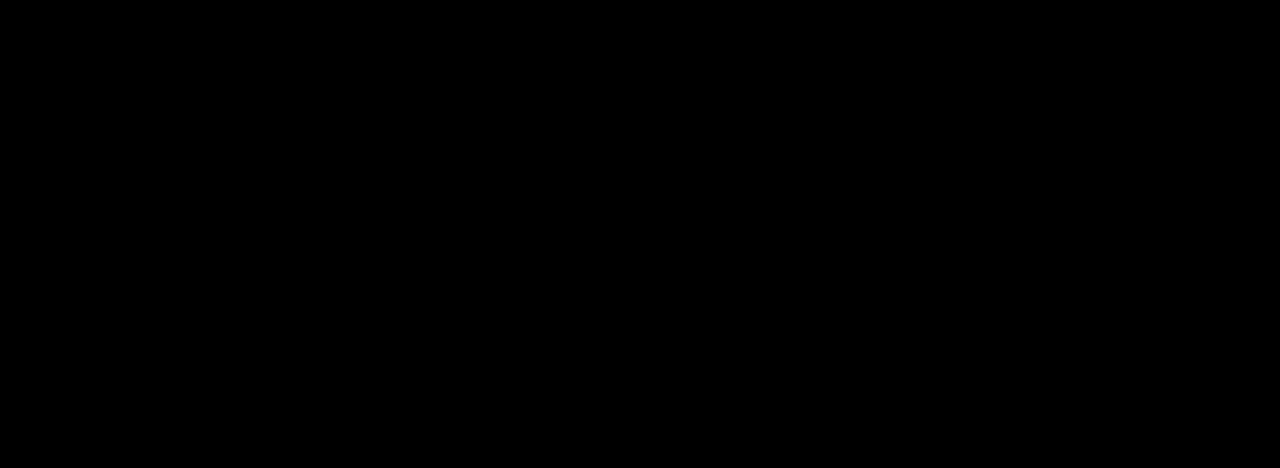
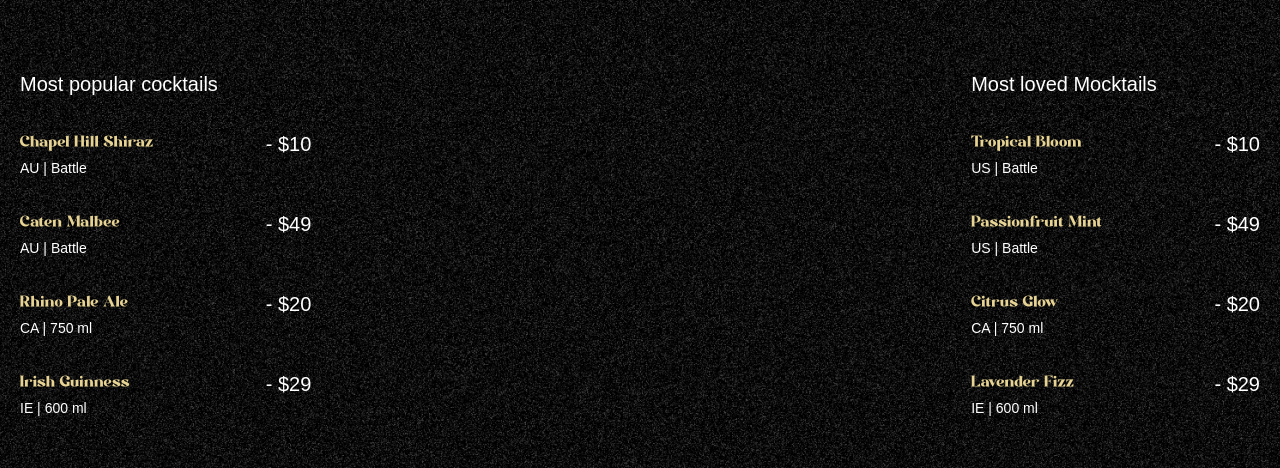
Before and after one commit to Sem987/GSAP-Project, a React (Vite) app: page / in a window 1280 px wide. Shown: the part 890-1358 px from the top of the page. Built offline with nearby package versions, Linux system fonts and the light colour scheme; a web font is replaced by a local one.

Commit message:
Cocktails section

```diff
--- a/src/App.jsx
+++ b/src/App.jsx
@@ -3,6 +3,7 @@
 import gsap from "gsap";
 import {Navbar} from "./components/navbar.jsx";
 import {Hero} from "./components/Hero.jsx";
+import {Cocktails} from "./components/cocktails.jsx";
 
 gsap.registerPlugin(ScrollTrigger, SplitText);
 
@@ -11,7 +12,7 @@
         <main>
             <Navbar />
             <Hero />
-
+            <Cocktails />
         </main>
     )
 }
--- /dev/null
+++ b/src/components/cocktails.jsx
@@ -0,0 +1,66 @@
+import React from 'react'
+import {cocktailLists, mockTailLists} from "../../constants/index.js";
+import {useGSAP} from "@gsap/react";
+import gsap from "gsap";
+
+export const Cocktails = () => {
+    useGSAP(() => {
+        const parallaxTimeline = gsap.timeline({
+            scrollTrigger: {
+                trigger: '#cocktails',
+                start: 'top 30%',
+                end: 'bottom 80%',
+                scrub: true
+            }
+        })
+
+        parallaxTimeline.from('#c-left-leaf', {
+            x: -100, y: 100
+        })
+        .from('#c-right-leaf', {
+            x: 100, y: 100
+        })
+    })
+
+    return (
+        <section id="cocktails" className="noisy">
+            <img src="/images/cocktail-left-leaf.png" alt="l-leaf" id="c-left-leaf" />
+            <img src="/images/cocktail-right-leaf.png" alt="r-leaf" id="c-right-leaf" />
+
+            <div className="list">
+                <div className="popular">
+                    <h2> Most popular cocktails </h2>
+
+                    <ul>
+                        {cocktailLists.map(({name, country, detail, price}) => (
+                            <li key={name}>
+                                <div className="md:me-28">
+                                    <h3>{name}</h3>
+                                    <p>{country} | {detail}</p>
+                                </div>
+                                <span> - {price}</span>
+                            </li>
+                        ))}
+                    </ul>
+                </div>
+
+                <div className="loved">
+                    <h2> Most loved Mocktails </h2>
+
+                    <ul>
+                        {mockTailLists.map(({name, country, detail, price}) => (
+                            <li key={name}>
+                                <div className="me-28">
+                                    <h3>{name}</h3>
+                                    <p>{country} | {detail}</p>
+                                </div>
+                                <span> - {price}</span>
+                            </li>
+                        ))}
+                    </ul>
+                </div>
+
+            </div>
+        </section>
+    )
+}
```
